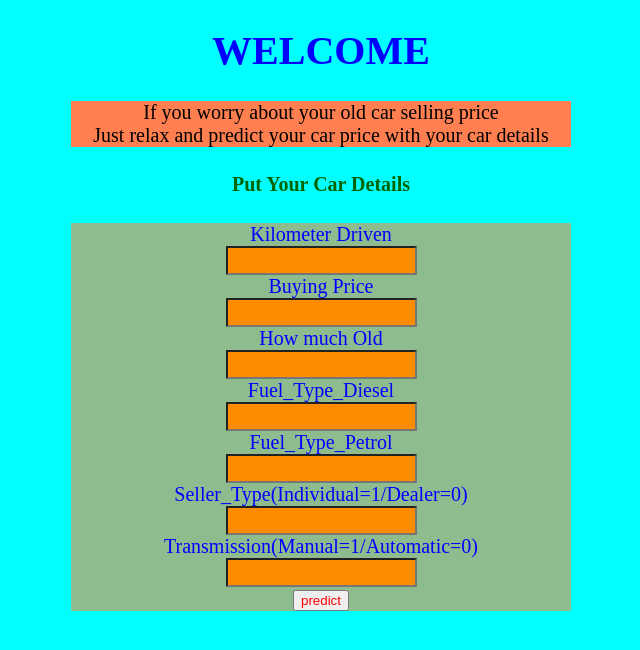
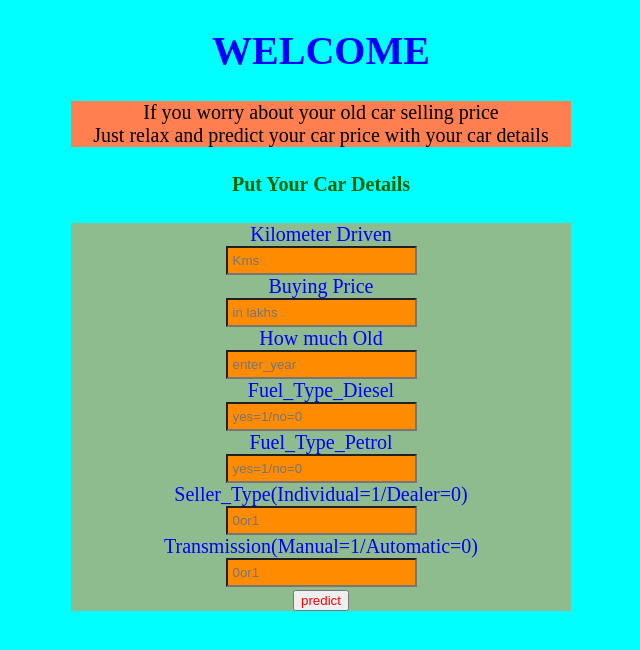
Before and after one commit to SwarupKarmokar/Car_Price_Prediction, a Flask app: page / in a window 1280 px wide. Shown: the top 650 px of the page, without its empty margins (319-959 px from the left). Run offline with Flask 2, Linux system fonts and the light colour scheme.

Commit message:
Update index.html

```diff
--- a/templates/index.html
+++ b/templates/index.html
@@ -37,19 +37,19 @@
         <div>
             <form action="{{url_for('predict')}}" method="POST">
                 Kilometer Driven<br>
-                <input type="number" step="any" name="Kms_Driven" required="required" /><br>
+                <input type="number" step="any" name="Kms_Driven" placeholder="Kms" required="required" /><br>
                 Buying Price<br>
-                <input type="number" step="any" name="Buying_Price" required="required" /><br>
+                <input type="number" step="any" name="Buying_Price" placeholder="in lakhs" required="required" /><br>
                 How much Old<br>
-                <input type="number" step="any" name="No_Of_Year" required="required" /><br>
+                <input type="number" step="any" name="No_Of_Year" placeholder="enter_year" required="required" /><br>
                 Fuel_Type_Diesel<br>
-                <input type="number" step="any" name="Fuel_Type_Diesel" required="required" /><br>
+                <input type="number" step="any" name="Fuel_Type_Diesel" placeholder="yes=1/no=0" required="required" /><br>
                 Fuel_Type_Petrol<br>
-                <input type="number" step="any" name="Fuel_Type_Petrol" required="required" /><br>
+                <input type="number" step="any" name="Fuel_Type_Petrol" placeholder="yes=1/no=0" required="required" /><br>
                 Seller_Type(Individual=1/Dealer=0)<br>
-                <input type="number" step="any" name="Seller_Type_Individual" required="required" /><br>
+                <input type="number" step="any" name="Seller_Type_Individual" placeholder="0or1" required="required" /><br>
                 Transmission(Manual=1/Automatic=0)<br>
-                <input type="number" step="any" name="Transmission_Manual" required="required" /><br>
+                <input type="number" step="any" name="Transmission_Manual" placeholder="0or1" required="required" /><br>
                 <button style="color: red" type="submit" class="btn btn-primary btn-block btn-large">predict</button>
             </form>
             <div>
```
